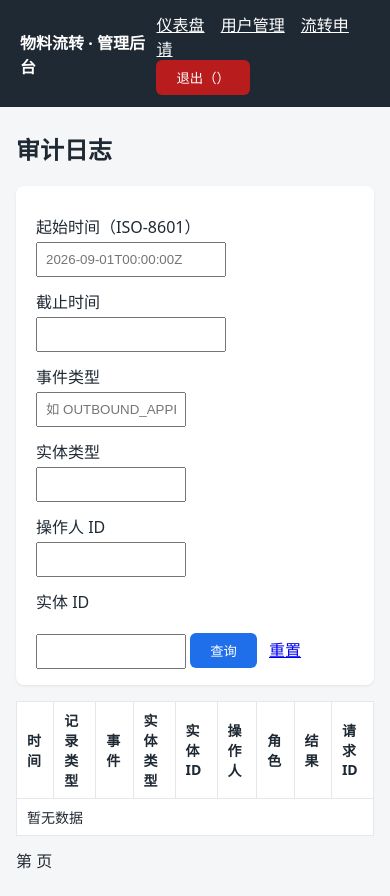
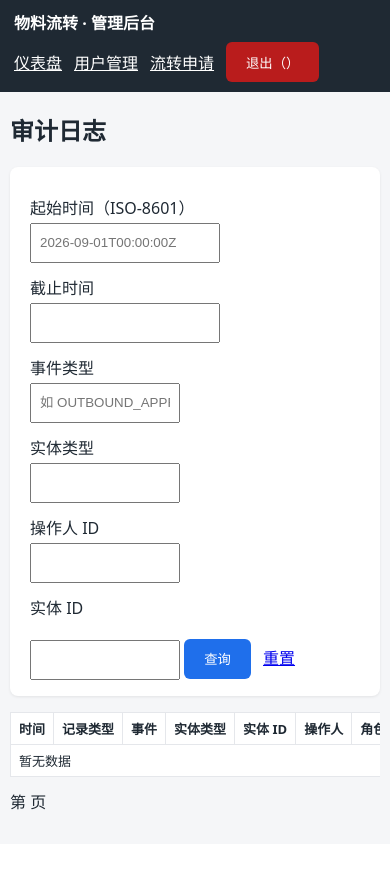
Before and after one commit to owlco001/material-flow-system, a Python web app: template material-flow-backend/app/templates/audit.html in a window 390 px wide. After the commit the page ends 810 px from the top, so only its background shows below. Run offline with Jinja, Linux system fonts and the light colour scheme; the template is opened without the code that fills it, so the values that code supplies are empty.

Commit message:
feat(web): responsive mobile layout for the admin console
Slice S16: CSS-only adaptation across every page (base template) -
scrollable tables on narrow screens, stacked header/nav, single-column
cards, 40px touch targets and tighter spacing under 720px. 1 contract
test; full suite 175 passed.

Co-Authored-By: Claude Opus 4.8 (1M context) <noreply@anthropic.com>

```diff
--- a/material-flow-backend/app/templates/base.html
+++ b/material-flow-backend/app/templates/base.html
@@ -17,6 +17,17 @@ button { margin-top: 16px; padding: 8px 20px; background: #1f6feb; color: #fff;
 .error { color: #b91c1c; margin-top: 8px; }
 table { border-collapse: collapse; width: 100%; background: #fff; }
 th, td { border: 1px solid #e5e7eb; padding: 8px 10px; text-align: left; font-size: 14px; }
+/* S16 移动端适配：表格横滚 + 小屏布局 + 触控目标 */
+table { display: block; overflow-x: auto; white-space: nowrap; }
+@media (max-width: 720px) {
+  header { flex-direction: column; align-items: flex-start; gap: 8px; padding: 10px 14px; }
+  nav { display: flex; flex-wrap: wrap; gap: 8px 12px; align-items: center; }
+  nav a { margin-right: 0 !important; }
+  main { margin: 12px auto; padding: 0 10px; }
+  th, td { padding: 6px 8px; font-size: 13px; }
+  input, select, button { max-width: 100%; min-height: 40px; box-sizing: border-box; }
+  .cards .card { flex: 1 1 100%; }
+}
 </style>
 </head>
 <body>
```
Also changed, not shown: material-flow-backend/docs/admin-web-contract.md (+1 -0 lines), material-flow-backend/tests/test_admin_web_responsive.py (added, +34 -0 lines).
